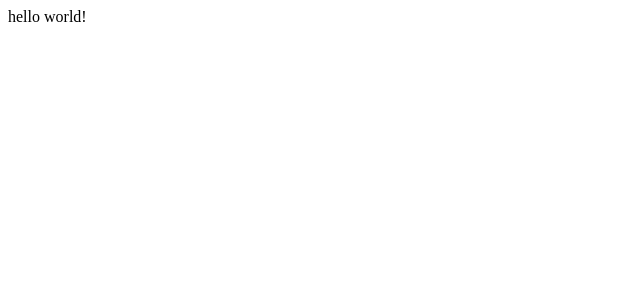
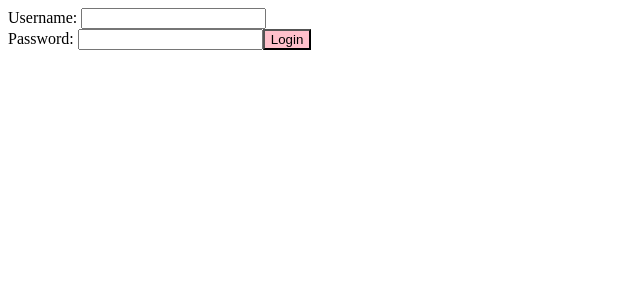
Before and after one commit to PagiY/territories, a React (Vite) app in the folder client/: page / in a window 1280 px wide. Shown: the top 300 px of the page, without its empty margins (0-640 px from the left). Built offline with nearby package versions, Linux system fonts and the light colour scheme.

Commit message:
Login code

```diff
--- a/client/src/App.tsx
+++ b/client/src/App.tsx
@@ -1,9 +1,102 @@
+import { useState } from 'react';
+
+import Input from "./components/Input";
+import Button from "./components/Button";
+
+import { login } from './api/login';
+
 export const App = () => {
+  const [form, setForm] = useState({
+    username: '',
+    password: '',
+  });
+
+  const [errors, setErrors] = useState({
+    username: '',
+    password: '',
+  });
+
+  const handleFormChange = (e: React.ChangeEvent<HTMLInputElement>) => {
+    setForm({
+      ...form,
+      [e.target.id]: e.target.value,
+    });
+
+    // reset error messages if triggered
+    setErrors({
+      ...errors,
+      [e.target.id]: '',
+    });
+  };
+
+  const handleSubmit = (e: React.FormEvent<HTMLFormElement>) => {
+    e.preventDefault();
+
+    // flag check for error
+    let error = false;
+
+    // the following are simple form validations
+    // which checks if username or password is blank
+    if(form.username === '') {
+      setErrors((prev) => {
+        return {
+          ...prev,
+          username: 'Username must not be blank',
+        }
+      });
+      error = true;
+    }
+
+    if(form.password === '') {
+      setErrors((prev) => {
+        return {
+          ...prev,
+          password: 'Password must not be blank',
+        }
+      });
+      error = true;
+    }
+
+    if (error) {
+      error = false;
+      return;
+    }
+
+    login(form);
+
+  };
+
   return (
-    <>
-      hello world!
-    </>
+    <div>
+      <form onSubmit={handleSubmit}>
+        <label htmlFor="username">
+          Username:
+          {' '}
+          <Input
+            id="username"
+            type="text"
+            value={form.username}
+            onChange={handleFormChange}
+          />
+        </label>
+        {errors.username}
+        <br />
+        <label htmlFor="password">
+          Password:
+          {' '}
+          <Input
+            id="password"
+            type="password"
+            value={form.password}
+            onChange={handleFormChange}
+          />
+        </label>
+        {errors.password}
+        <Button
+          type="submit"
+          text="Login"
+        />
+      </form>
+    </div>
   );
 };
-
-export default App;
```
